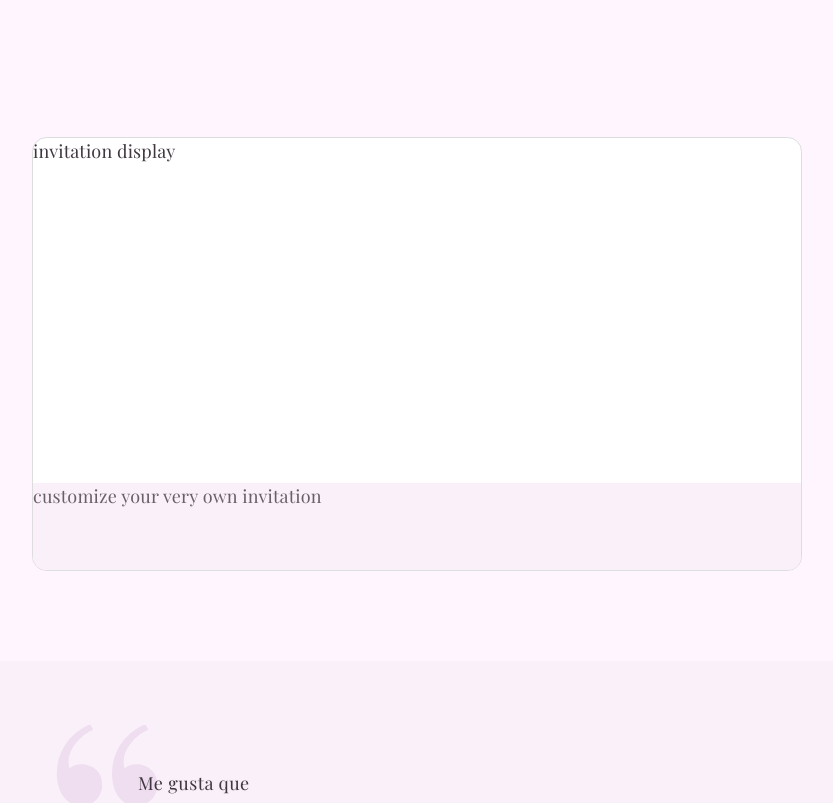
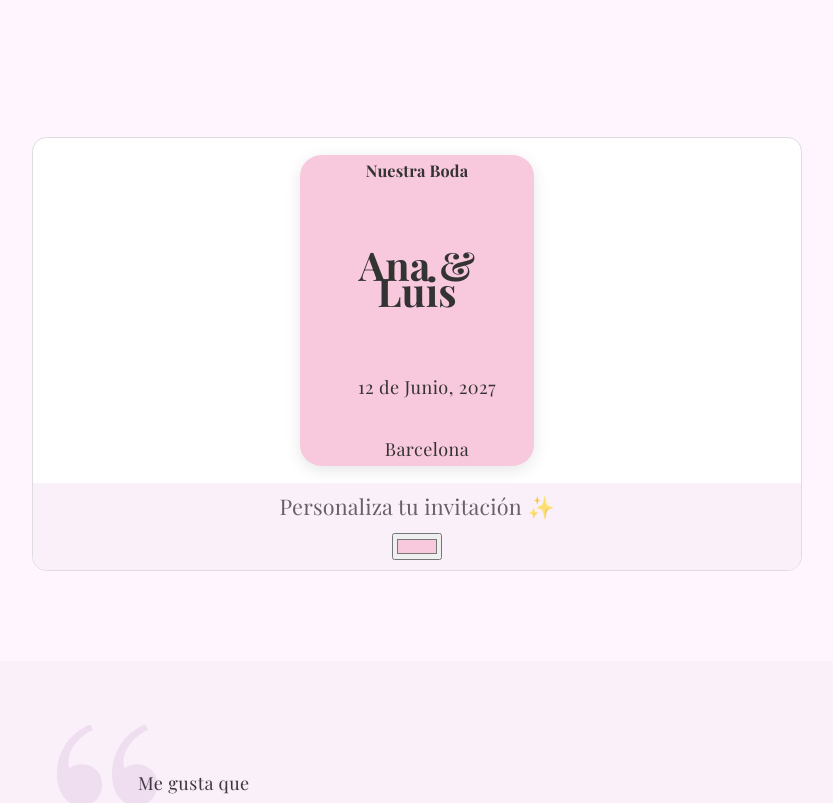
Before and after one commit to cascaade/vinculos, a React (Vite) app: page / in a window 1280 px wide. Shown: the part 4440-5243 px from the top of the page, without its empty margins (223-1056 px from the left). Built offline with nearby package versions, Linux system fonts and the light colour scheme; a web font is replaced by a local one.

Commit message:
Invitation editor

```diff
--- a/package.json
+++ b/package.json
@@ -14,7 +14,8 @@
     "react": "^19.2.4",
     "react-dom": "^19.2.4",
     "react-intersection-observer": "^10.0.3",
-    "sass": "^1.99.0"
+    "sass": "^1.99.0",
+    "zustand": "^5.0.12"
   },
   "devDependencies": {
     "@eslint/js": "^9.39.4",
--- a/src/componentes/Interaccion.module.scss
+++ b/src/componentes/Interaccion.module.scss
@@ -45,9 +45,10 @@
             flex-grow: 1;
 
             .mainContent {
-                width: 50%;
-                flex: 1 1;
+                height: 100px;
+                flex-grow: 1;
                 box-sizing: border-box;
+                overflow: hidden;
             }
 
             &:has(.bottomBar) {
@@ -71,4 +72,47 @@
             }
         }
     }
+
+    .invitaciones {
+        display: flex;
+        align-items: center;
+        justify-content: center;
+
+        & + .bottomBar {
+            display: flex;
+            align-items: center;
+            flex-direction: column;
+            justify-content: center;
+            gap: .8rem;
+            font-size: 1.2em;
+        }
+
+        .invitacion {
+            padding: 2rem;
+            border-radius: 1.2em;
+            text-align: center;
+            color: #333;
+            box-shadow: 0 4px 16px rgba(0, 0, 0, 0.1);
+            aspect-ratio: 3/4;
+            height: 100%;
+            max-height: 90%;
+            box-sizing: border-box;
+            display: flex;
+            flex-direction: column;
+            justify-content: center;
+
+            p {
+                margin: 1rem;
+            }
+
+            h3 {
+                font-size: .9em;
+            }
+
+            h1 {
+                font-size: 2.2rem;
+                font-family: var(--fancy);
+            }
+        }
+    }
 }
--- a/src/componentes/Interaccion.tsx
+++ b/src/componentes/Interaccion.tsx
@@ -1,5 +1,6 @@
 import styles from './Interaccion.module.scss';
 import {useState} from "react";
+import {useStore} from "../util/DataStore.ts";
 
 export type InteraccionProps = {
     lockTab?: "invitaciones" | "ropa" | "comida" | "decoraciones" | "entretenimiento",
@@ -7,16 +8,57 @@ export type InteraccionProps = {
 
 export default function Interaccion({ lockTab }: InteraccionProps) {
     const [currentTab, setCurrentTab] = useState(lockTab ?? "invitaciones");
+    const { invData, setInvData } = useStore();
 
     const renderContent = () => {
         switch (currentTab) {
             case "invitaciones":
                 return (<>
-                    <div className={styles.mainContent}>
-                        invitation display
+                    <div className={styles.mainContent + " " + styles.invitaciones}>
+                        <div
+                            className={styles.invitacion}
+                            style={{ background: invData.color }}
+                        >
+                            <h3 contentEditable
+                                suppressContentEditableWarning
+                                onBlur={(e) => setInvData({ titulo: e.currentTarget.innerText })}
+                            >
+                                {invData.titulo}
+                            </h3>
+
+                            <h1 contentEditable
+                                suppressContentEditableWarning
+                                onBlur={(e) => setInvData({ nombres: e.currentTarget.innerText })}
+                            >
+                                {invData.nombres}
+                            </h1>
+
+                            <p contentEditable
+                                suppressContentEditableWarning
+                                onBlur={(e) => setInvData({ fecha: e.currentTarget.innerText })}
+                            >
+                                {invData.fecha}
+                            </p>
+
+                            <p contentEditable
+                                suppressContentEditableWarning
+                                onBlur={(e) => setInvData({ lugar: e.currentTarget.innerText })}
+                            >
+                                {invData.lugar}
+                            </p>
+                        </div>
                     </div>
+
                     <div className={styles.bottomBar}>
-                        <div className={styles.note}>customize your very own invitation</div>
+                        <div className={styles.note}>
+                            Personaliza tu invitación ✨
+                        </div>
+
+                        <input
+                            type="color"
+                            value={invData.color}
+                            onChange={(e) => setInvData({ color: e.target.value })}
+                        />
                     </div>
                 </>);
             case "ropa":
--- a/src/plano/Logos.tsx
+++ b/src/plano/Logos.tsx
@@ -1,5 +1,5 @@
 import styles from './Logos.module.scss';
-import ImageSourceUtil from "../util/ImageSourceUtil.ts";
+import ImageSourceUtil from "../util/ImageSourceLookup.ts";
 
 interface LogosProps {
     header?: string
--- a/src/secciones/Decoraciones.tsx
+++ b/src/secciones/Decoraciones.tsx
@@ -1,7 +1,7 @@
 import styles from './Decoraciones.module.scss';
 import GaleriaDeImagenes from "../plano/GaleriaDeImagenes.tsx";
 import Interaccion from "../componentes/Interaccion.tsx";
-import ImageSourceUtil from "../util/ImageSourceUtil.ts";
+import ImageSourceUtil from "../util/ImageSourceLookup.ts";
 
 export default function Decoraciones() {
     return (<article className={styles.decoraciones} id="_decoraciones">
--- a/src/secciones/Entretenimiento.tsx
+++ b/src/secciones/Entretenimiento.tsx
@@ -1,7 +1,7 @@
 import styles from './Entretenimiento.module.scss';
 import GaleriaDeImagenes from "../plano/GaleriaDeImagenes.tsx";
 import Interaccion from "../componentes/Interaccion.tsx";
-import ImageSourceUtil from "../util/ImageSourceUtil.ts";
+import ImageSourceUtil from "../util/ImageSourceLookup.ts";
 
 export default function Entretenimiento() {
     return (<article className={styles.entretenimiento} id="_entretenimiento">
--- a/src/secciones/Negocio.tsx
+++ b/src/secciones/Negocio.tsx
@@ -1,6 +1,6 @@
 import styles from './Negocio.module.scss';
 import Cita from "../plano/Cita.tsx";
-import ImageSourceUtil from "../util/ImageSourceUtil.ts";
+import ImageSourceUtil from "../util/ImageSourceLookup.ts";
 
 export default function Negocio() {
     return (<article className={styles.negocio} id="_negocio">
--- a/src/secciones/Ropa.tsx
+++ b/src/secciones/Ropa.tsx
@@ -1,7 +1,7 @@
 import styles from './Ropa.module.scss';
 import GaleriaDeImagenes from "../plano/GaleriaDeImagenes.tsx";
 import Interaccion from "../componentes/Interaccion.tsx";
-import ImageSourceUtil from "../util/ImageSourceUtil.ts";
+import ImageSourceUtil from "../util/ImageSourceLookup.ts";
 
 export default function Ropa() {
     return (<article className={styles.ropa}>
--- a/src/secciones/Sonar.tsx
+++ b/src/secciones/Sonar.tsx
@@ -1,6 +1,6 @@
 import styles from './Sonar.module.scss';
 import Interaccion from "../componentes/Interaccion.tsx";
-import ImageSourceUtil from "../util/ImageSourceUtil.ts";
+import ImageSourceUtil from "../util/ImageSourceLookup.ts";
 
 export default function Sonar() {
     return (<article className={styles.sonar}>
--- /dev/null
+++ b/src/util/DataStore.ts
@@ -0,0 +1,24 @@
+import { create } from 'zustand';
+
+type invDataFormat = { titulo: string, nombres: string, fecha: string, lugar: string, color: string};
+type format = {
+    invData: invDataFormat,
+    setInvData: (data: Partial<invDataFormat>) => void
+}
+
+export const useStore = create((set): format => ({
+    invData: {
+        titulo: "Nuestra Boda",
+        nombres: "Ana & Luis",
+        fecha: "12 de Junio, 2027",
+        lugar: "Barcelona",
+        color: "#f8c8dc"
+    },
+    setInvData: (data) =>
+        set((state) => ({
+            invData: {
+                ...state.invData,
+                ...data,
+            },
+        }))
+}));
```
Also changed, not shown: src/util/ImageSourceLookup.ts (renamed from src/util/ImageSourceUtil.ts), 1 other file (tests, documents, lock files or other folders).
